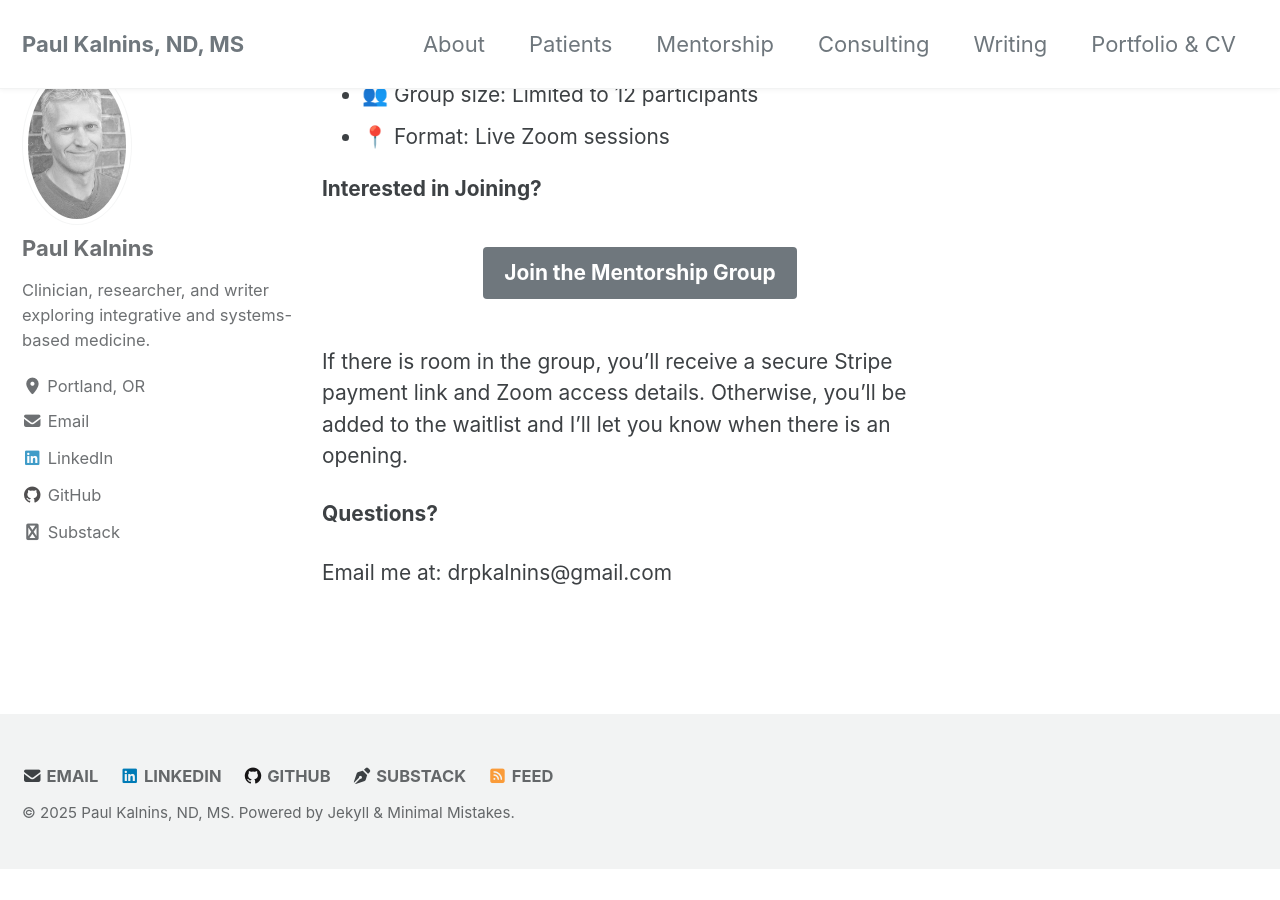
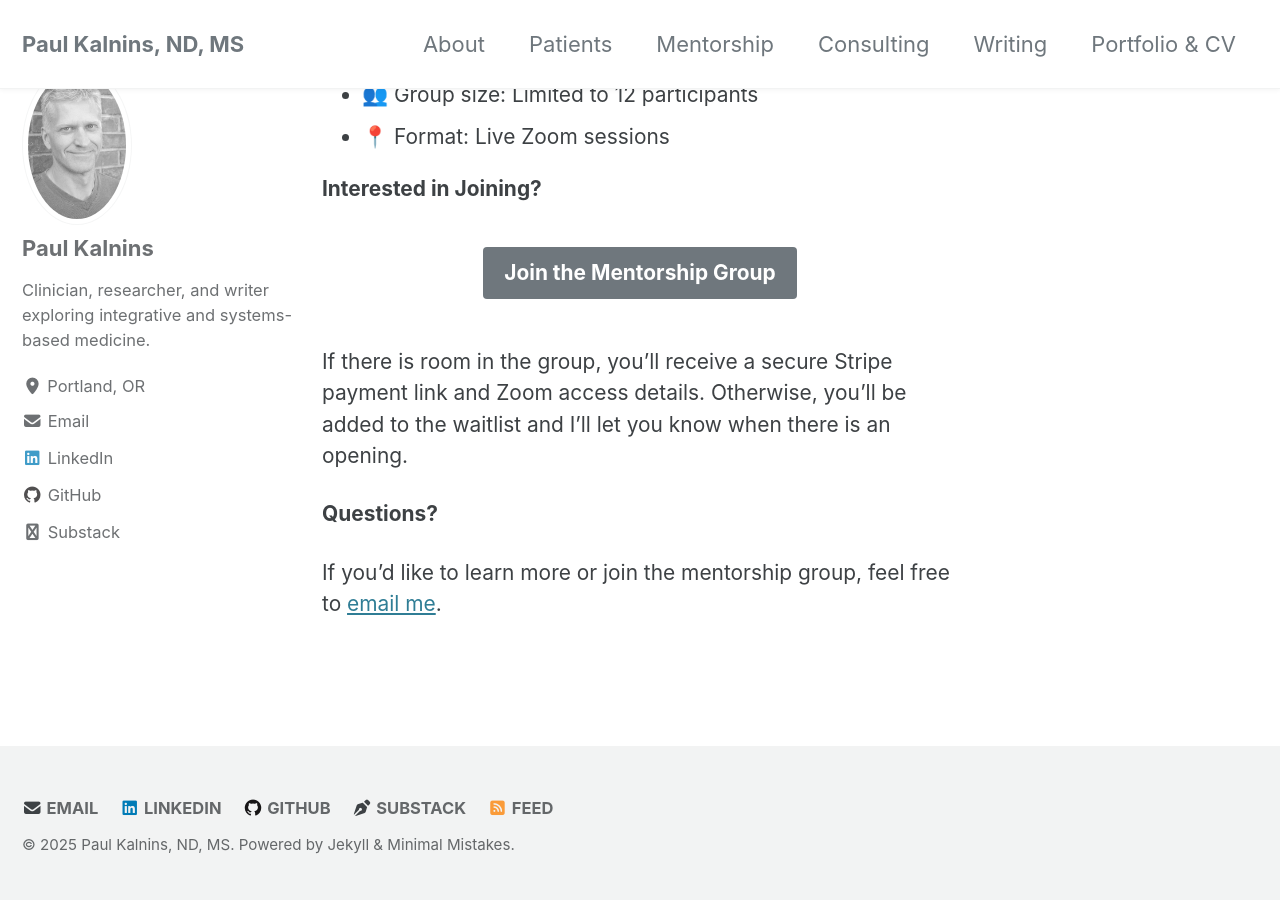
Before and after one commit to pkalnins/main-website, a Jekyll site: the page built from _pages/mentorship.md, in a window 1280 px wide and 900 px high, scrolled down 736 px. Built offline with Jekyll 4.4.1, drawn with Linux system fonts in a browser that asks for light colours; cached includes are drawn as plain includes; before the commit the page ends 1605 px from its top, so only the background shows below that.

Commit message:
Update mentorship.md

```diff
--- a/_pages/mentorship.md
+++ b/_pages/mentorship.md
@@ -32,4 +32,4 @@ If there is room in the group, you’ll receive a secure Stripe payment link and
 
 **Questions?**
 
-Email me at: drpkalnins@gmail.com
+If you’d like to learn more or join the mentorship group, feel free to [email me](mailto:drpkalnins@gmail.com).
```
